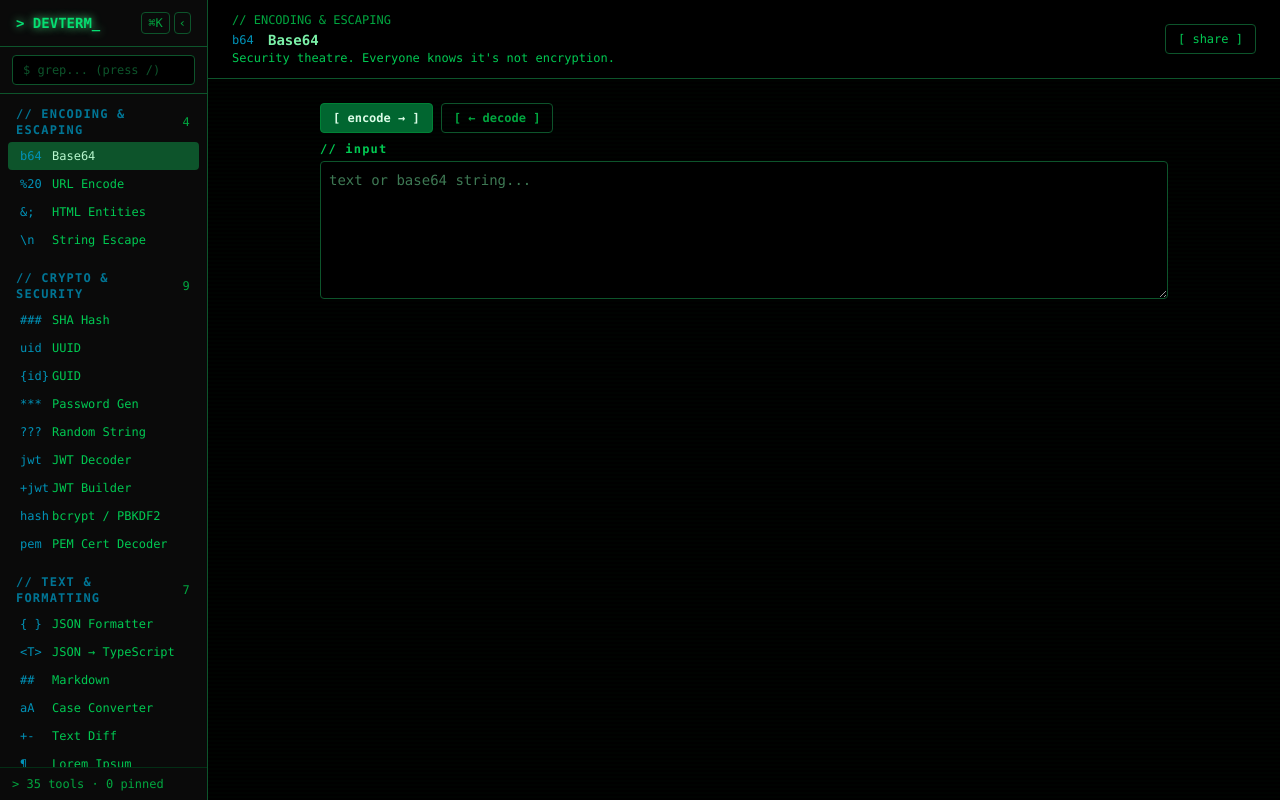
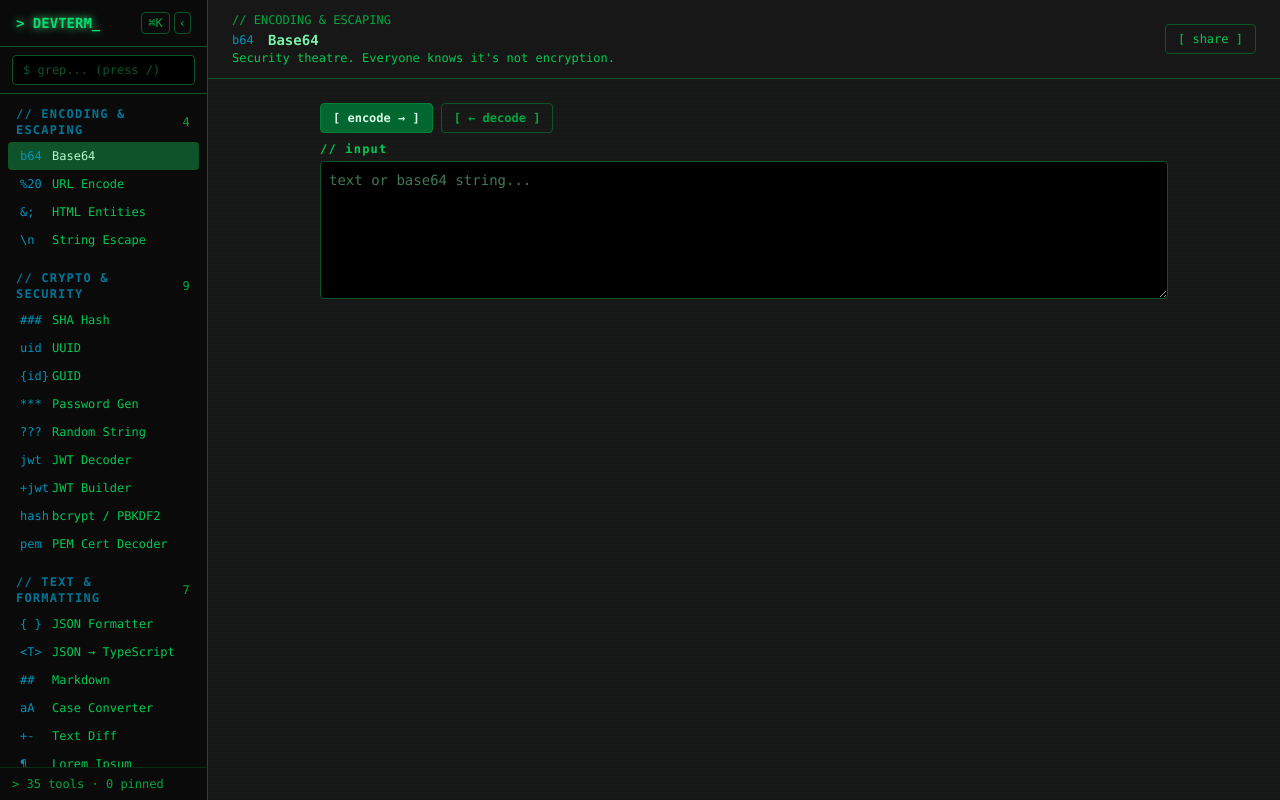
Before and after one commit to Michaelcj10/devterm, a React (Vite) app: page / in a window 1280 px wide. Both pictures are taken after a click on the button 319 px from the left and 792 px from the top of the page. Built offline with nearby package versions, Linux system fonts and the light colour scheme.

Commit message:
show external scripts loaded

```diff
--- a/src/App.jsx
+++ b/src/App.jsx
@@ -171,7 +171,7 @@ export default function App() {
 
   return (
     <div
-      className="flex h-screen bg-black text-green-400 font-mono overflow-hidden"
+      className="flex h-screen bg-neutral-900 text-green-400 font-mono overflow-hidden"
       style={{
         backgroundImage:
           "repeating-linear-gradient(0deg,transparent,transparent 2px,rgba(0,255,80,0.01) 2px,rgba(0,255,80,0.01) 4px)",
@@ -362,7 +362,7 @@ export default function App() {
       <main className="flex-1 overflow-y-auto flex flex-col">
         {Tool ? (
           <>
-            <div className="sticky top-0 z-10 bg-black border-b border-green-900 px-6 py-3 flex items-center justify-between shrink-0">
+            <div className="sticky top-0 z-10 bg-neutral-900 border-b border-green-900 px-6 py-3 flex items-center justify-between shrink-0">
               <div>
                 {toolCat && (
                   <div className="text-xs font-mono text-green-600 mb-0.5">
--- a/src/components/Landing.jsx
+++ b/src/components/Landing.jsx
@@ -151,7 +151,7 @@ export default function Landing({ nav }) {
 
   return (
     <div
-      className="min-h-screen bg-black text-green-400 font-mono"
+      className="min-h-screen bg-neutral-900 text-green-400 font-mono"
       style={{
         backgroundImage:
           "repeating-linear-gradient(0deg,transparent,transparent 2px,rgba(0,255,80,0.015) 2px,rgba(0,255,80,0.015) 4px)",
@@ -160,7 +160,7 @@ export default function Landing({ nav }) {
       <header
         className={`fixed top-0 left-0 right-0 z-40 transition-all duration-300 ${
           scrolled
-            ? "bg-black/90 backdrop-blur-sm border-b border-green-900 py-2.5"
+            ? "bg-neutral-900/95 backdrop-blur-sm border-b border-green-900 py-2.5"
             : "bg-transparent border-b border-transparent py-4"
         }`}
       >
```
